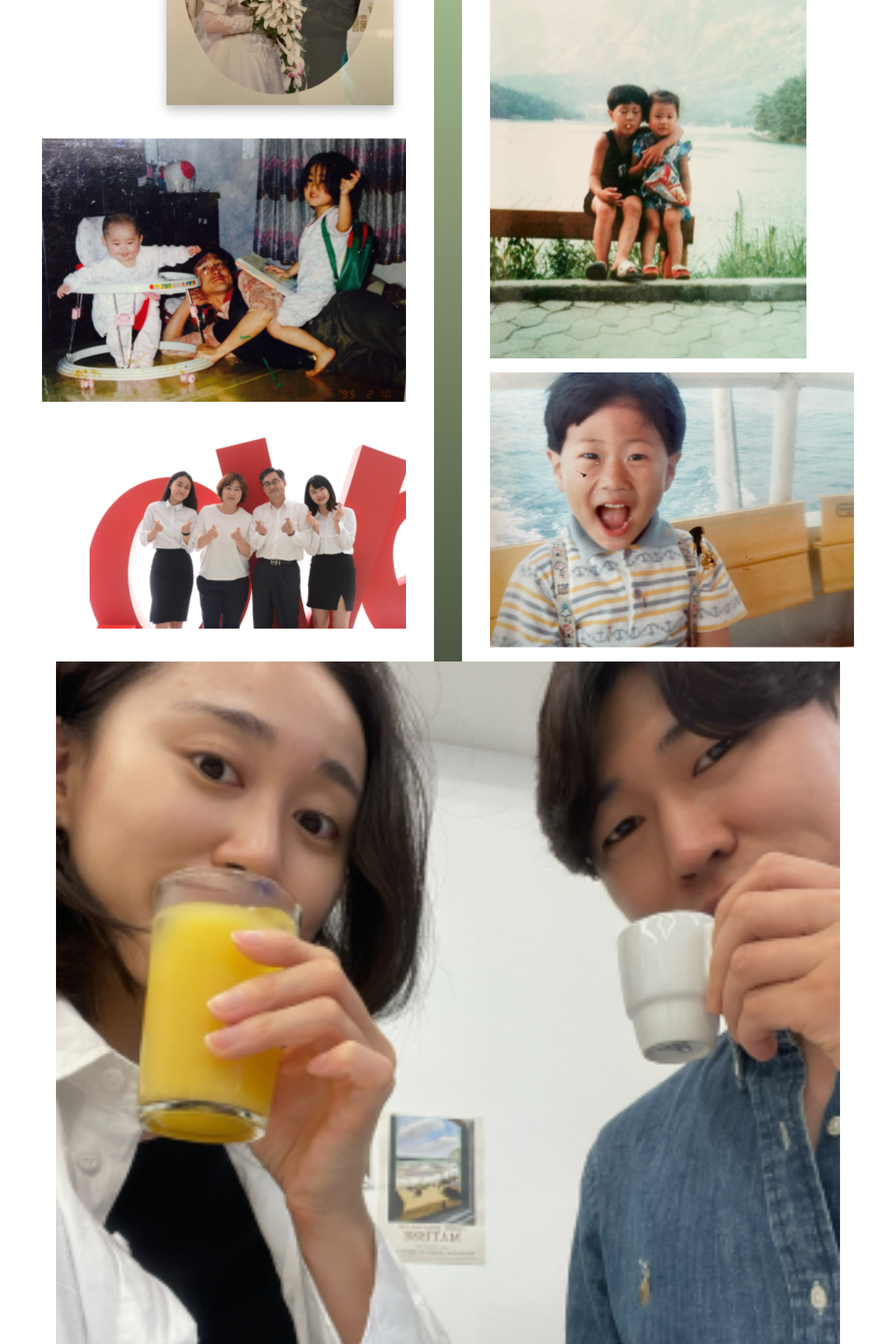
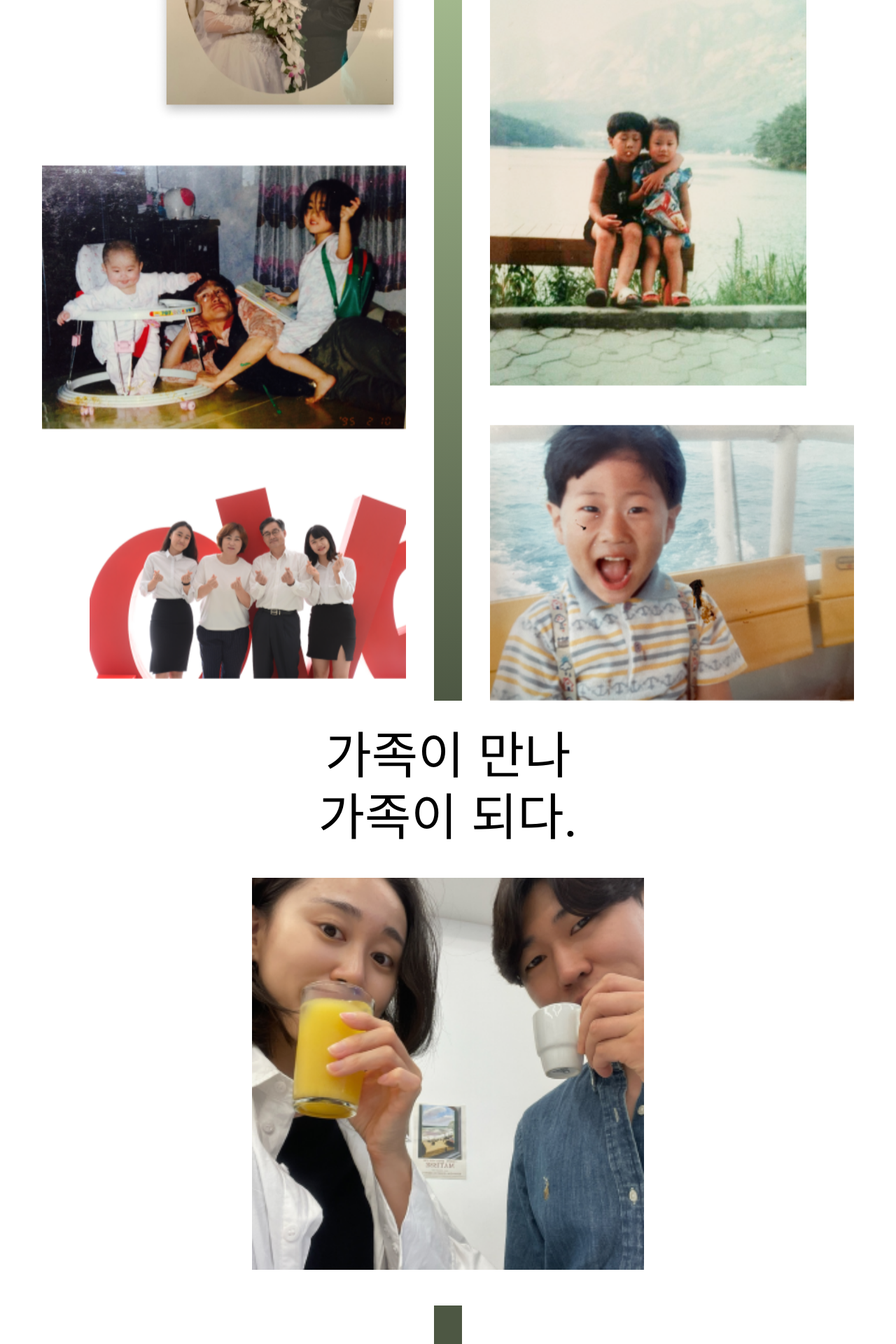
Before and after one commit to alo-wang/alo-wang.github.io, a React (Create React App) app in the folder my/: page / in a window 1280 px wide. Shown: the part 5829-7749 px from the top of the page at 70% size. Built offline with nearby package versions, Linux system fonts and the light colour scheme.

Commit message:
[Ready] 인트로 완료

```diff
--- a/my/src/css/keyframes.scss
+++ b/my/src/css/keyframes.scss
@@ -6,3 +6,40 @@
         opacity:1;
     }
   }
+
+
+  @keyframes moving01 {
+    0% {
+        transform:translateY(0vw);
+    }
+    50%{
+        transform:translateY(-.5vw);
+    }
+    100% {
+        transform:translateY(0vw);
+    }
+  }
+
+  @keyframes moving02 {
+    0% {
+        transform:translateY(.5vw);
+    }
+    50%{
+        transform:translateY(0vw);
+    }
+    100% {
+        transform:translateY(.5vw);
+    }
+  }
+
+  @keyframes moving03 {
+    0% {
+        transform:translateY(-.5vw);
+    }
+    50%{
+        transform:translateY(0vw);
+    }
+    100% {
+        transform:translateY(-.5vw);
+    }
+  }
--- a/my/src/css/style.scss
+++ b/my/src/css/style.scss
@@ -13,6 +13,17 @@
             width:9.375vw;
             height:0.625vw;
             background-color:#48523F;
+        }
+    }
+
+    .highlight{
+        &:after{
+            @include pseudo-element();
+            @include icon-bg("ico-bg-star");
+            animation-duration:.7s;
+            animation-direction:alternate;
+            animation-iteration-count:infinite;
+            animation-name:twinkling;
         }
     }
 }
@@ -36,16 +47,7 @@
             left:0;
             right:0;
         }
-        &::before{
-            @include icon-bg("ico-bg-line-round");
-        }
-        &::after{
-            @include icon-bg("ico-bg-star");
-            animation-duration:.7s;
-            animation-direction:alternate;
-            animation-iteration-count:infinite;
-            animation-name:twinkling;
-        }
+        &::before{@include icon-bg("ico-bg-line-round");}
     }
     img{
         width:100%;
@@ -100,6 +102,7 @@
         flex-direction:row;
         justify-content:center;
         flex-wrap:nowrap;
+        min-height:100vh;
         div{
             display:flex;
             flex-direction:column;
@@ -115,27 +118,90 @@
                 align-items:flex-end;
                 margin-top:35.625vw;
                 margin-right:3.125vw;
-                figure{margin-bottom:1.5625vw;}
-                figure:nth-of-type(1){width:28.125vw;}
-                figure:nth-of-type(2){width:40.625vw;}
-                figure:nth-of-type(3){width:35.3125vw;}
+                figure:nth-of-type(1){
+                    width:28.125vw;
+                    animation:1.5s alternate ease-in-out infinite moving03;
+                }
+                figure:nth-of-type(2){
+                    width:40.625vw;
+                    margin-top:4.5625vw;
+                    animation:1.5s alternate ease-in-out infinite moving02;
+                }
+                figure:nth-of-type(3){
+                    width:35.3125vw;
+                    margin-top:4.5625vw;
+                    animation:1.5s alternate ease-in-out infinite moving01;
+                }
             }
             &.right{
                 align-items:flex-start;
                 margin-top:12.1875vw;
                 margin-left:3.125vw;
-                figure{margin-bottom:1.5625vw;}
-                figure:nth-of-type(1){width:26.875vw;}
-                figure:nth-of-type(2){width:35.3125vw;}
-                figure:nth-of-type(3){width:40.625vw;}
+                figure:nth-of-type(1){
+                    width:26.875vw;
+                    animation:1.5s alternate ease-in-out infinite moving01;
+                }
+                figure:nth-of-type(2){
+                    width:35.3125vw;
+                    margin-top:4.5625vw;
+                    animation:1.5s alternate ease-in-out infinite moving02;
+                }
+                figure:nth-of-type(3){
+                    width:40.625vw;
+                    margin-top:4.5625vw;
+                    animation:1.5s alternate ease-in-out infinite moving03;
+                }
             }
         }
     }
 
     .greeting-btm{
-        position: relative;
+        position:relative;
+        margin-top:-1px;
+        .bottom{
+            display:flex;
+            flex-direction:row;
+            justify-content:center;
+            flex-wrap:nowrap;
+            padding-bottom:4vw;
+            background-color:#fff;
+            figure{
+                width:50%;
+            }
+        }
+
+        .btm-txt{
+            padding:3vw 0;
+            @include font("size-18");
+            font-weight:400;
+            background-color:#fff;
+            &.highlight{
+                position:relative;
+                height:40.375vw;
+                padding:17vw 0 0 0;
+                &:after{
+                    position:absolute;
+                    top:0;
+                }
+            }
+            &:nth-of-type(2){
+                margin-top:100vw;
+            }
+
+        }
+        &:before{
+            @include pseudo-element();
+            position: absolute;
+            top:0;
+            left:0;
+            right:0;
+            width:3.125vw;
+            height:calc(100% - 40.375vw);
+            margin:0 auto;
+            background:#4D5743;
+            z-index:-1;
+        }
     }
-
     .mid-line{
         margin:-8.75vw auto 0;
         flex:none;
--- a/my/src/section/greeting.jsx
+++ b/my/src/section/greeting.jsx
@@ -71,16 +71,15 @@ function Greeting(props){
             </div>
 
             <div className="greeting-btm">
+                <p className="btm-txt">
+                    가족이 만나<br/>가족이 되다.
+                </p>
                 <div className="bottom">
                     <figure>
                         <img src={familyImgU01} alt="쥬스를 마시는 시은과 커피를 마시는 대웅의 모습"></img>
                     </figure>
                 </div>
-                <p>
-                    가족이 만나<br/>가족이 되다.
-                </p>
-
-                <p>
+                <p className="btm-txt">
                     2024.12.08<br/>대웅, 시은<br/>가족이 되다.
                 </p>
 
@@ -88,7 +87,7 @@ function Greeting(props){
                     <img src={familyImgU02} alt="다정하게 포즈를 취하는 4컷 사진의 대웅과 시은의 모습"></img>
                 </figure>
 
-                <p>
+                <p className="btm-txt highlight">
                     축하해주신 모든분들께<br/>감사드립니다.
                 </p>
             </div>
--- a/my/src/section/intro.jsx
+++ b/my/src/section/intro.jsx
@@ -4,7 +4,7 @@ import introImg from '../img/img-intro.png'
 function Intro(props){
     return(
         <section className="section_intro">
-            <h1>대웅과 시은<br/>결혼합니다</h1>
+            <h1 className="highlight">대웅과 시은<br/>결혼합니다</h1>
             <img src={introImg} alt="무릎을 맞대고 앉아 정면을 보고 웃는 대웅과 시은"></img>
             <p>2024. 12. 08 | 11:10 <span>라비니움 1층 리츄얼홀</span></p>
         </section>
```
